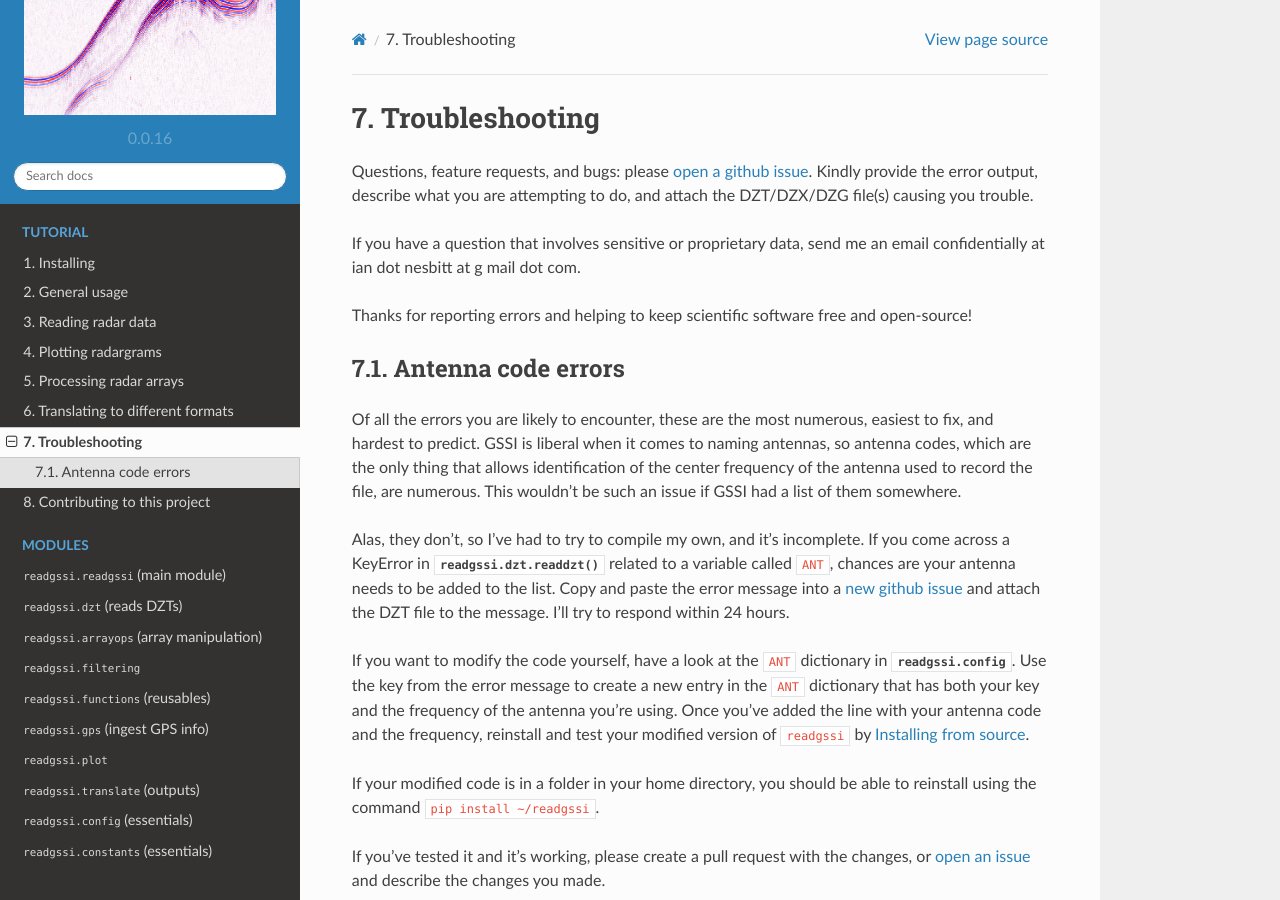
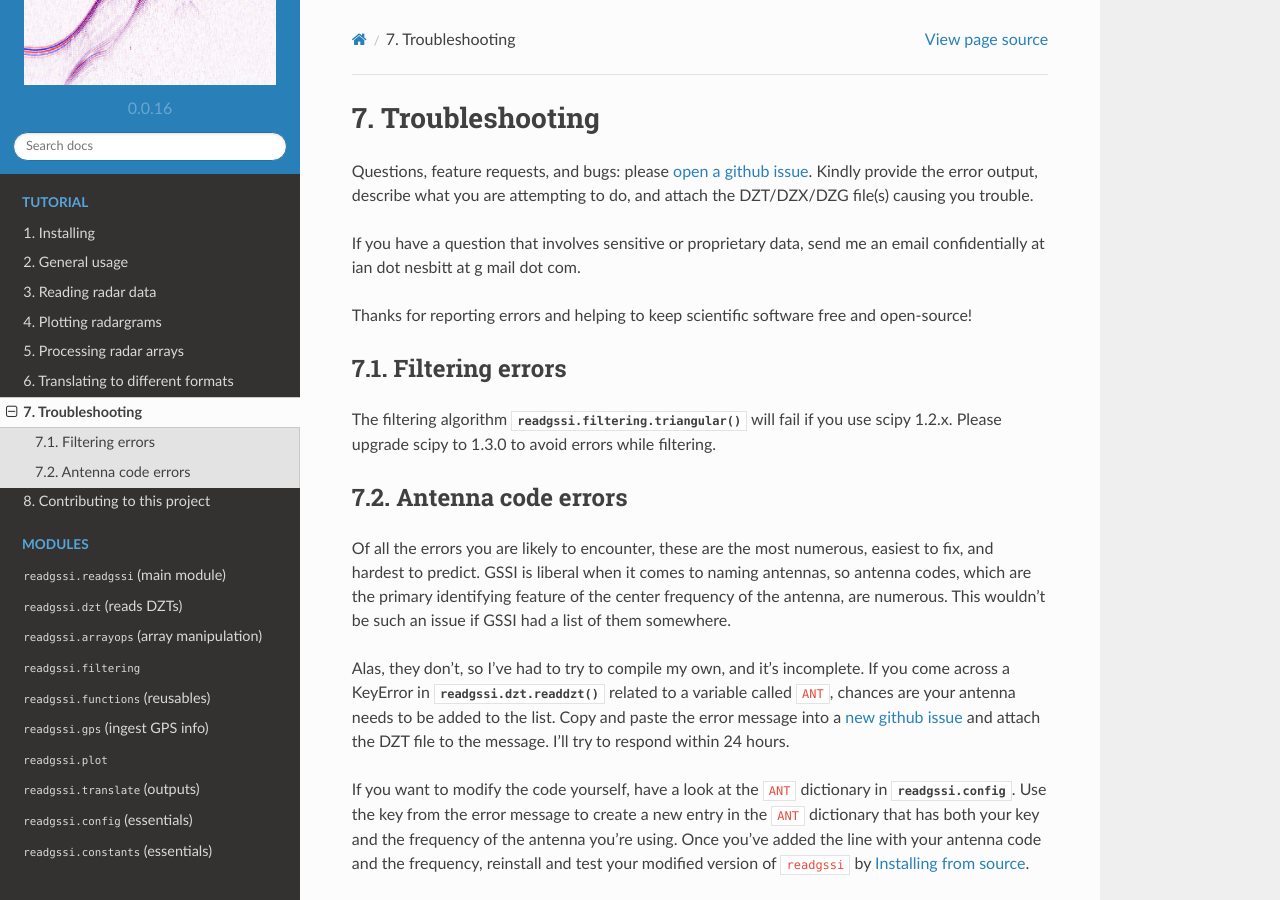
Before and after one commit to iannesbitt/readgssi, a Sphinx documentation site: the page built from docs/troubleshooting.rst, in a window 1280 px wide and 900 px high. Built offline with Sphinx 7.4.7 and the Read the Docs theme 2.0.0, drawn with Linux system fonts in a browser that asks for light colours.

Commit message:
avoiding scipy 1.2.x errors

```diff
--- a/docs/troubleshooting.rst
+++ b/docs/troubleshooting.rst
@@ -7,11 +7,17 @@ If you have a question that involves sensitive or proprietary data, send me an e
 
 Thanks for reporting errors and helping to keep scientific software free and open-source!
 
+=====================
+Filtering errors
+=====================
+
+The filtering algorithm :py:func:`readgssi.filtering.triangular` will fail if you use scipy 1.2.x. Please upgrade scipy to 1.3.0 to avoid errors while filtering.
+
 ===========================
 Antenna code errors
 ===========================
 
-Of all the errors you are likely to encounter, these are the most numerous, easiest to fix, and hardest to predict. GSSI is liberal when it comes to naming antennas, so antenna codes, which are the only thing that allows identification of the center frequency of the antenna used to record the file, are numerous. This wouldn't be such an issue if GSSI had a list of them somewhere.
+Of all the errors you are likely to encounter, these are the most numerous, easiest to fix, and hardest to predict. GSSI is liberal when it comes to naming antennas, so antenna codes, which are the primary identifying feature of the center frequency of the antenna, are numerous. This wouldn't be such an issue if GSSI had a list of them somewhere.
 
 Alas, they don't, so I've had to try to compile my own, and it's incomplete. If you come across a KeyError in :py:func:`readgssi.dzt.readdzt` related to a variable called :code:`ANT`, chances are your antenna needs to be added to the list. Copy and paste the error message into a `new github issue <https://github.com/iannesbitt/readgssi/issues/new>`_ and attach the DZT file to the message. I'll try to respond within 24 hours.
 
@@ -75,4 +81,5 @@ The dictionary of antenna codes and center frequencies as of |today| (version |v
     }
 
 
+
 `Back to top ↑ <#top>`_
--- a/environment.yml
+++ b/environment.yml
@@ -78,7 +78,7 @@ dependencies:
   - mkl=2019.1
   - numpy=1.15.4
   - numpy-base=1.15.4
-  - scipy=1.2.0
+  - scipy=1.3.0
   - pip:
     - geographiclib==1.49
     - geopy==1.18.1
```
Also changed, not shown: README.md (+1 -0 lines).
